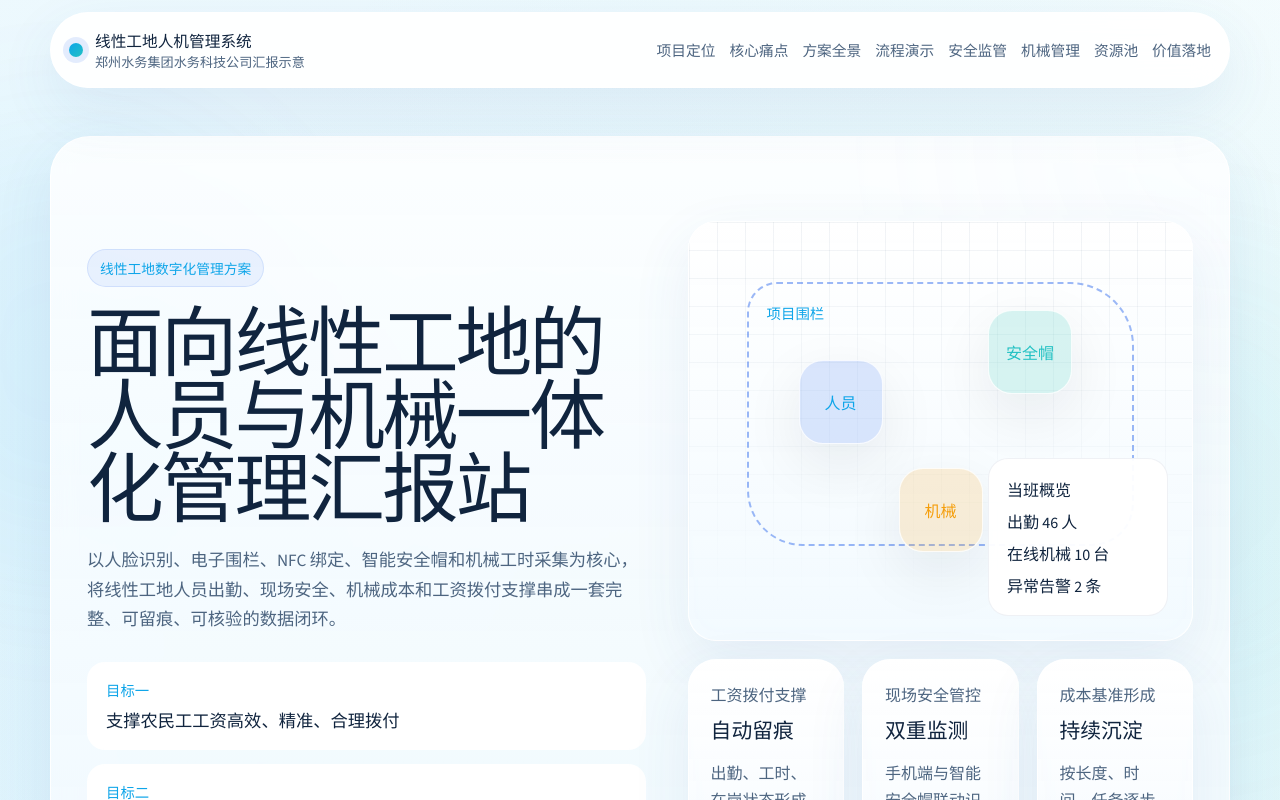
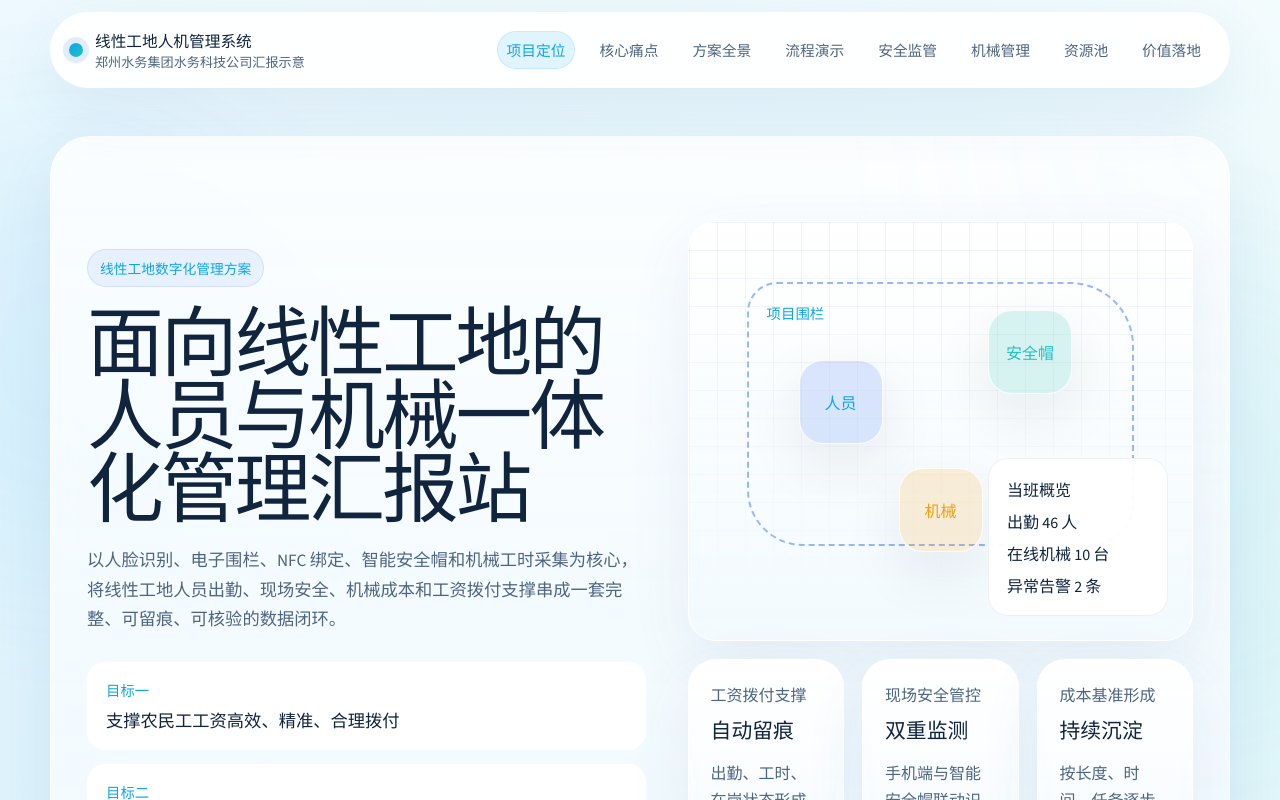
Before and after one commit to leezb101/construction-presentation, a React (Vite) app: page / in a window 1280 px wide. Shown: the top 800 px of the page. Built offline with nearby package versions, Linux system fonts and the light colour scheme.

Commit message:
Highlight active section in the top navigation

```diff
--- a/src/App.tsx
+++ b/src/App.tsx
@@ -1,3 +1,4 @@
+import { useEffect, useState } from "react";
 import { TopNav } from "./components/sections/TopNav";
 import { HeroSection } from "./components/sections/HeroSection";
 import { PainPointsSection } from "./components/sections/PainPointsSection";
@@ -10,12 +11,47 @@ import { ValueSection } from "./components/sections/ValueSection";
 import { navItems } from "./data/content";
 
 export default function App() {
+  const [activeId, setActiveId] = useState(navItems[0].id);
+
+  useEffect(() => {
+    const sections = navItems
+      .map((item) => document.getElementById(item.id))
+      .filter((section): section is HTMLElement => section !== null);
+
+    if (sections.length === 0) {
+      return;
+    }
+
+    const observer = new IntersectionObserver(
+      (entries) => {
+        const visibleEntries = entries
+          .filter((entry) => entry.isIntersecting)
+          .sort((a, b) => b.intersectionRatio - a.intersectionRatio);
+
+        if (visibleEntries.length > 0) {
+          setActiveId(visibleEntries[0].target.id);
+        }
+      },
+      {
+        root: null,
+        rootMargin: "-20% 0px -45% 0px",
+        threshold: [0.2, 0.35, 0.5, 0.65],
+      },
+    );
+
+    sections.forEach((section) => observer.observe(section));
+
+    return () => {
+      observer.disconnect();
+    };
+  }, []);
+
   return (
     <div className="app-shell">
       <div className="page-glow page-glow--left" aria-hidden="true" />
       <div className="page-glow page-glow--right" aria-hidden="true" />
       <div className="top-nav-shell">
-        <TopNav items={navItems} />
+        <TopNav items={navItems} activeId={activeId} />
       </div>
       <main className="scroll-deck">
         <HeroSection />
--- a/src/components/sections/TopNav.tsx
+++ b/src/components/sections/TopNav.tsx
@@ -1,6 +1,12 @@
 import type { NavItem } from "../../types";
 
-export function TopNav({ items }: { items: NavItem[] }) {
+export function TopNav({
+  items,
+  activeId,
+}: {
+  items: NavItem[];
+  activeId: string;
+}) {
   return (
     <header className="top-nav">
       <div className="brand-mark">
@@ -12,7 +18,12 @@ export function TopNav({ items }: { items: NavItem[] }) {
       </div>
       <nav>
         {items.map((item) => (
-          <a key={item.id} href={`#${item.id}`}>
+          <a
+            key={item.id}
+            href={`#${item.id}`}
+            className={item.id === activeId ? "is-active" : ""}
+            aria-current={item.id === activeId ? "location" : undefined}
+          >
             {item.label}
           </a>
         ))}
--- a/src/styles/global.css
+++ b/src/styles/global.css
@@ -158,15 +158,30 @@ select {
 }
 
 .top-nav nav a {
+  position: relative;
+  display: inline-flex;
+  align-items: center;
+  padding: 8px 10px;
+  border-radius: 999px;
   color: var(--muted);
   text-decoration: none;
   font-size: 0.92rem;
-  transition: color 180ms ease;
+  transition:
+    color 180ms ease,
+    background-color 180ms ease,
+    box-shadow 180ms ease;
 }
 
 .top-nav nav a:hover,
 .top-nav nav a:focus-visible {
   color: var(--primary);
+  background: rgba(14, 165, 233, 0.08);
+}
+
+.top-nav nav a.is-active {
+  color: var(--primary);
+  background: rgba(14, 165, 233, 0.12);
+  box-shadow: inset 0 0 0 1px rgba(14, 165, 233, 0.12);
 }
 
 main {
```
